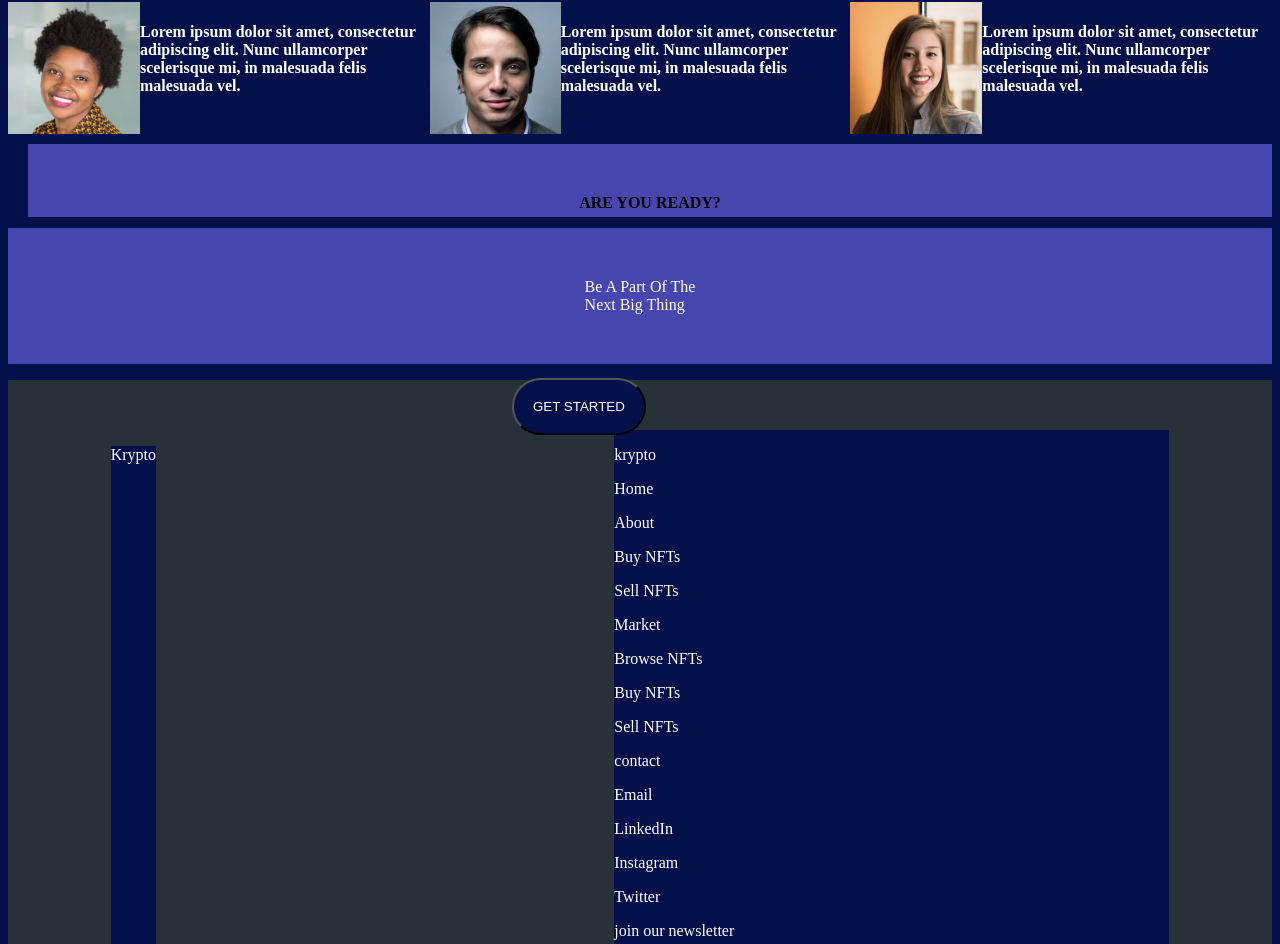
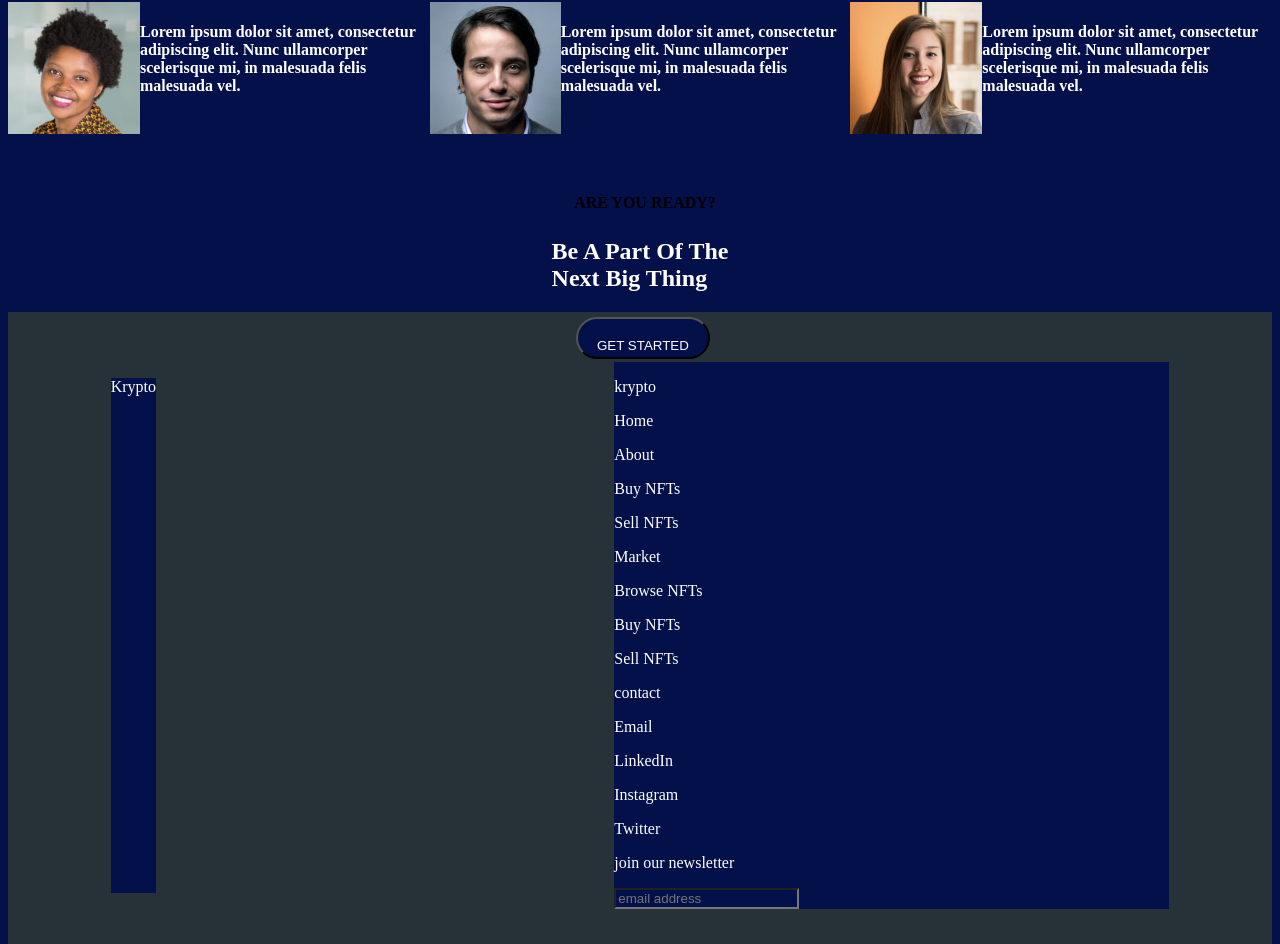
Before and after one commit to OnomePrecious/reactPractise, a React (Create React App) app: page / in a window 1280 px wide. Shown: the part 1879-2823 px from the top of the page. Built offline with nearby package versions, Linux system fonts and the light colour scheme.

Commit message:
practise

```diff
--- a/src/Pages/Krypto/Started/index.jsx
+++ b/src/Pages/Krypto/Started/index.jsx
@@ -6,15 +6,14 @@ const Started =() => {
             <div className={style.mainContainer}>
                 <div className={style.textContainer}>
                     <h4> ARE YOU READY?</h4>
-                    <p style={{color: "#fff", display: "flex", justifyContent: "center"}}>Be A Part Of The <br/> Next
-                        Big Thing</p>
-                </div>
+                    <h2 style={{color: "#fff", display: "flex", justifyContent: "center"}}>Be A Part Of The <br/> Next
+                        Big Thing</h2>
                 <button className={style.buttonSection}>
                     GET STARTED
                 </button>
 
 
-
+</div>
             </div>
         </>
 
--- a/src/Pages/Krypto/Started/index.module.css
+++ b/src/Pages/Krypto/Started/index.module.css
@@ -1,8 +1,6 @@
 .mainContainer{
     border-radius: 25px;
     background-color: #4646AE;
-    margin-left: 10px;
-    margin-top: 10px;
 }
 
 
@@ -13,7 +11,7 @@
     padding-bottom: 5px;
     display: flex;
     justify-content: center;
-    background-color: #4646AE;
+    /*background-color: #4646AE;*/
     margin-top: 10px;
     margin-left: 10px;
 
@@ -22,13 +20,14 @@
     background-color: #04104A;
     color: #fff;
     display: flex;
+    height: 27px;
     justify-content: center;
     border-radius: 30px;
     padding: 19px;
-    margin-top: -2px;
-    margin-bottom: -5px;
+    margin-top: 5px;
+    margin-bottom: 5px;
     position: absolute;
-    left: 40%;
+    left: 45%;
 
 }
 .textContainer > p{
@@ -36,7 +35,7 @@
     padding-bottom: 50px;
     display: flex;
     justify-content: center;
-    background-color: #4646AE;
+    /*background-color: #4646AE;*/
     margin-top: -10px;
     margin-left: -10px;
 }
```
